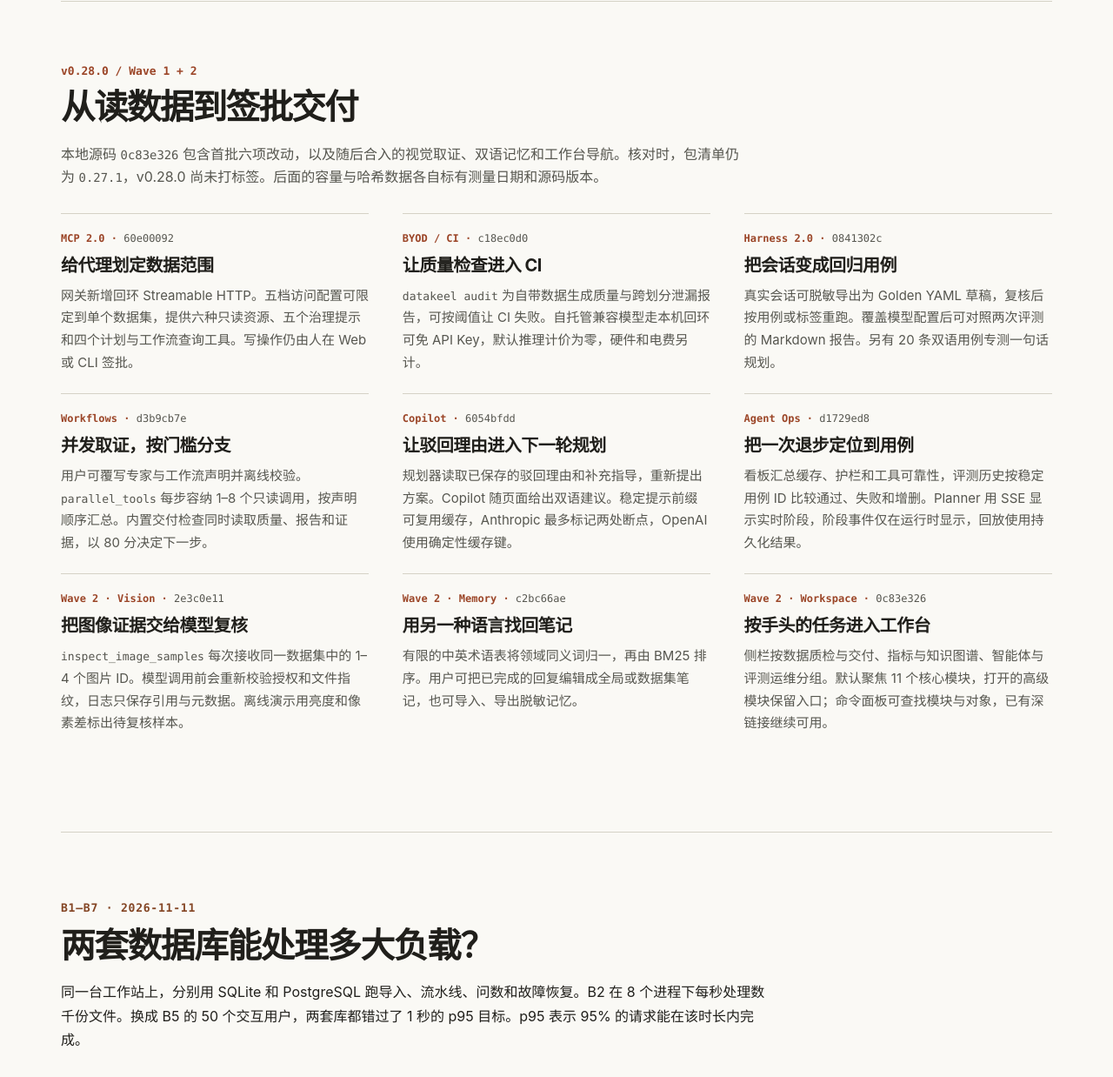
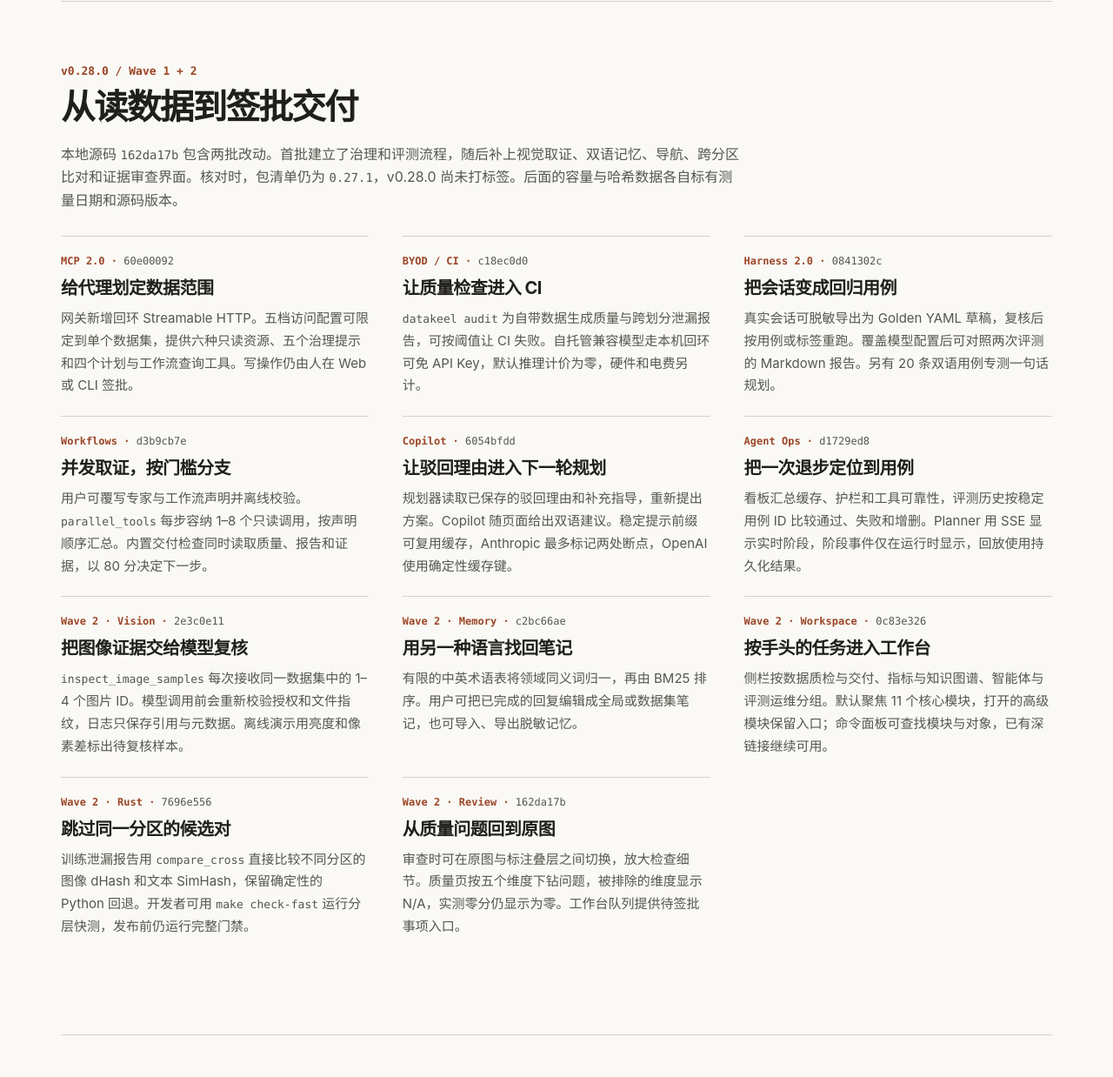
Before and after one commit to chaw1/chaw1.github.io, a plain HTML site: page datakeel-benchmarks/index.html in a window 1280 px wide. Shown: the part 622-1860 px from the top of the page at 87% size. Drawn offline with Linux system fonts and the light colour scheme.

Commit message:
补充跨分区哈希比对与证据审查进展

```diff
--- a/datakeel-benchmarks/index.html
+++ b/datakeel-benchmarks/index.html
@@ -91,7 +91,7 @@
     <section id="features" class="release-section">
       <p class="section-label">v0.28.0 / Wave 1 + 2</p>
       <h2><span class="zh">从读数据到签批交付</span><span class="en" lang="en">From reading data to signing off</span></h2>
-      <p class="intro"><span class="zh">本地源码 <code>0c83e326</code> 包含首批六项改动，以及随后合入的视觉取证、双语记忆和工作台导航。核对时，包清单仍为 <code>0.27.1</code>，v0.28.0 尚未打标签。后面的容量与哈希数据各自标有测量日期和源码版本。</span><span class="en" lang="en">Local revision <code>0c83e326</code> includes the first six changes and three later additions for image evidence, bilingual memory and navigation. At review time the package manifest still read <code>0.27.1</code> and v0.28.0 was untagged. The capacity and hashing runs below carry their own dates and revisions.</span></p>
+      <p class="intro"><span class="zh">本地源码 <code>162da17b</code> 包含两批改动。首批建立了治理和评测流程，随后补上视觉取证、双语记忆、导航、跨分区比对和证据审查界面。核对时，包清单仍为 <code>0.27.1</code>，v0.28.0 尚未打标签。后面的容量与哈希数据各自标有测量日期和源码版本。</span><span class="en" lang="en">Local revision <code>162da17b</code> contains two waves of changes. The first established the governance and evaluation workflow. The second added image evidence, bilingual memory, focused navigation, cross-split matching and a revised review interface. At review time the package manifest still read <code>0.27.1</code> and v0.28.0 was untagged. The capacity and hashing runs below carry their own dates and revisions.</span></p>
       <div class="feature-grid">
         <article>
           <p class="source-id">MCP 2.0 · <code>60e00092</code></p>
@@ -137,6 +137,16 @@
           <p class="source-id">Wave 2 · Workspace · <code>0c83e326</code></p>
           <h3><span class="zh">按手头的任务进入工作台</span><span class="en" lang="en">Navigate by the job at hand</span></h3>
           <p><span class="zh">侧栏按数据质检与交付、指标与知识图谱、智能体与评测运维分组。默认聚焦 11 个核心模块，打开的高级模块保留入口；命令面板可查找模块与对象，已有深链接继续可用。</span><span class="en" lang="en">The sidebar groups data delivery and QA, metrics and knowledge, and agent operations. The focused view shows 11 core modules and keeps the active advanced module visible. Command search finds modules and objects. Existing deep links still work.</span></p>
+        </article>
+        <article>
+          <p class="source-id">Wave 2 · Rust · <code>7696e556</code></p>
+          <h3><span class="zh">跳过同一分区的候选对</span><span class="en" lang="en">Skip pairs within the same split</span></h3>
+          <p><span class="zh">训练泄漏报告用 <code>compare_cross</code> 直接比较不同分区的图像 dHash 和文本 SimHash，保留确定性的 Python 回退。开发者可用 <code>make check-fast</code> 运行分层快测，发布前仍运行完整门禁。</span><span class="en" lang="en">Training leakage reports use <code>compare_cross</code> to compare image dHashes and text SimHashes across distinct partitions, with a deterministic Python fallback. Developers can run a focused <code>make check-fast</code> suite between edits and the full gate before release.</span></p>
+        </article>
+        <article>
+          <p class="source-id">Wave 2 · Review · <code>162da17b</code></p>
+          <h3><span class="zh">从质量问题回到原图</span><span class="en" lang="en">Review the evidence behind a score</span></h3>
+          <p><span class="zh">审查时可在原图与标注叠层之间切换，放大检查细节。质量页按五个维度下钻问题，被排除的维度显示 N/A，实测零分仍显示为零。工作台队列提供待签批事项入口。</span><span class="en" lang="en">Reviewers can switch between an image and its annotation overlay, then zoom in. The quality view filters findings by dimension and distinguishes an excluded dimension (N/A) from a measured zero. The workbench queue links to pending approvals.</span></p>
         </article>
       </div>
     </section>
```
Also changed, not shown: index.html (+1 -1 lines).
